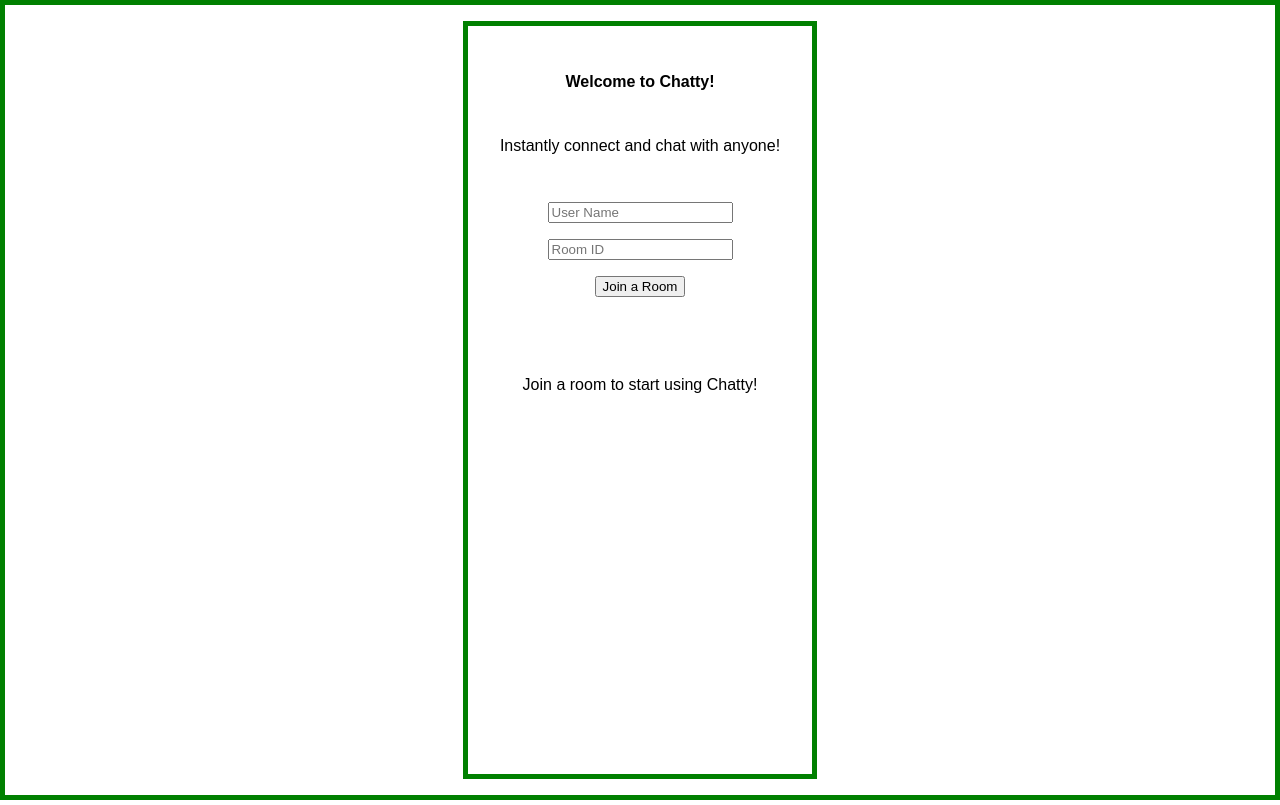
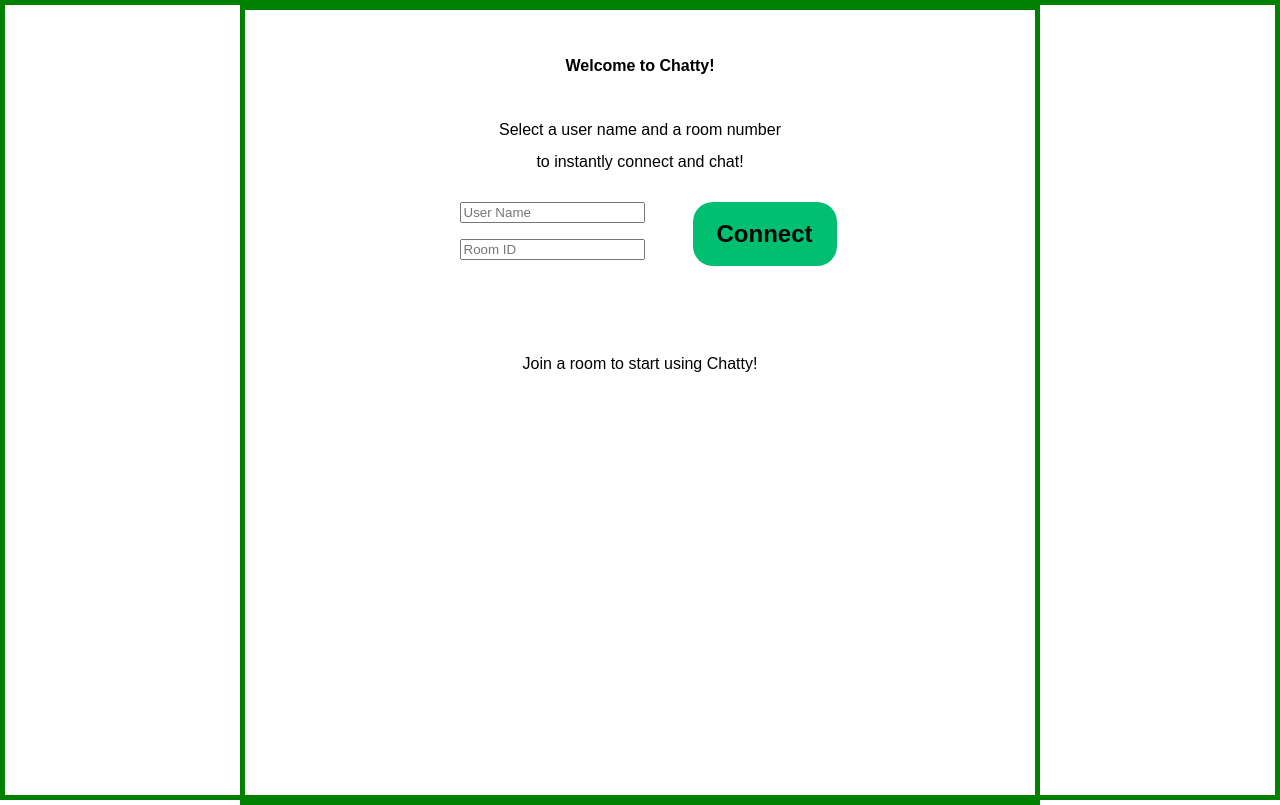
Before and after one commit to Taley-A/Chatty-with-socket-io, a React (Create React App) app in the folder client/: page / in a window 1280 px wide. Built offline with nearby package versions, Linux system fonts and the light colour scheme; no server answers.

Commit message:
Fixed some CSS

```diff
--- a/client/src/App.js
+++ b/client/src/App.js
@@ -26,7 +26,11 @@ const App = () => {
 			<Box>
 				<Wrapper>
 					<Title>Welcome to Chatty!</Title>
-					<Info>Instantly connect and chat with anyone!</Info>
+					<Info>
+						<P>Select a user name and a room number</P>
+						to instantly connect and chat!
+					</Info>
+					<JoinRoom>
 						<InputContainer>
 							<Name
 								type="text"
@@ -42,9 +46,9 @@ const App = () => {
 									setRoom(ev.target.value);
 								}}
 							/>
-						<Button onClick={joinRoom}>Join a Room</Button>
 						</InputContainer>
-
+						<Button onClick={joinRoom}>Connect</Button>
+					</JoinRoom>
 					{readyToSubmit === true ? (
 						<Chat socket={socket} userName={userName} room={room} />
 					) : (
@@ -69,8 +73,11 @@ const Box = styled.div`
 const Wrapper = styled.form`
 	text-align: center;
 	border: 5px solid green;
-	margin: 1rem;
+	margin: auto;
+	width: 50rem;
+	height: 50rem;
 `;
+
 const Title = styled.h2`
 	margin: 3rem;
 `;
@@ -78,16 +85,43 @@ const Info = styled.div`
 	margin: 2rem;
 `;
 
+const P = styled.p`
+	margin-bottom: 1rem;
+`;
+
 const InputContainer = styled.div`
 	display: flex;
 	flex-direction: column;
 	justify-content: center;
 	align-items: center;
+	margin-right: 2rem;
 `;
+
+const JoinRoom = styled.div`
+	display: flex;
+	justify-content: center;
+`;
+
 const Name = styled.input`
-	margin: 1rem;
+	margin: 0 1rem 1rem 1rem;
 `;
 const Room = styled.input`
 	margin-bottom: 1rem;
 `;
-const Button = styled.button``;
+const Button = styled.button`
+	background-color: #01bf71;
+	color: #010606;
+	cursor: pointer;
+	border: none;
+	outline: none;
+	font-weight: 600;
+	font-size: 1.5rem;
+	border-radius: 20px;
+	width: 9rem;
+	height: 4rem;
+	transition: all 0.2s ease-in-out;
+	&:hover {
+		transition: all 0.2s ease-in-out;
+		transform: scale(1.2);
+	}
+`;
--- a/client/src/components/Chat.js
+++ b/client/src/components/Chat.js
@@ -44,7 +44,9 @@ const Chat = ({ socket, userName, room }) => {
 
 export default Chat;
 
-const Container = styled.div``;
+const Container = styled.div`
+	margin-top: 2rem;
+`;
 const Header = styled.div``;
 const Body = styled.div``;
 const Footer = styled.div``;
```
Lines whose indentation alone changed are shown as unchanged.
